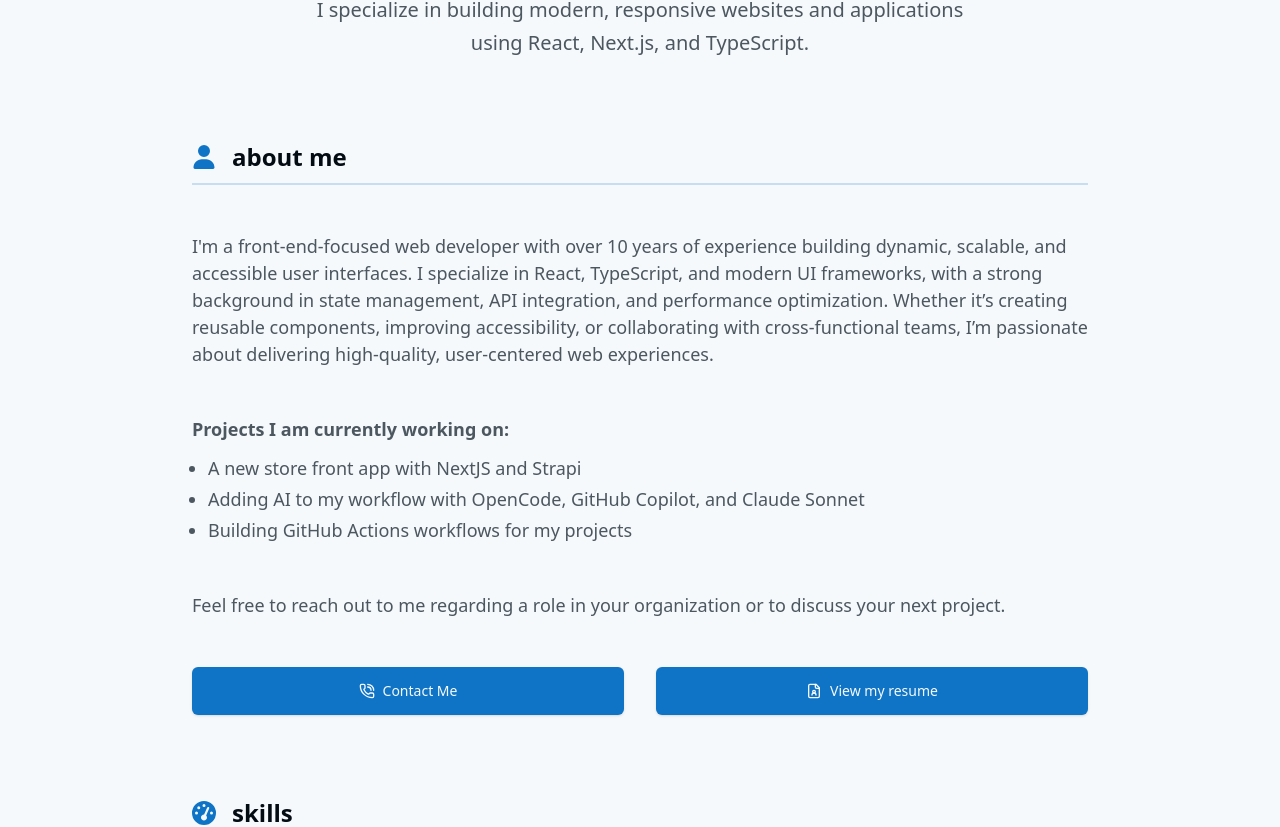
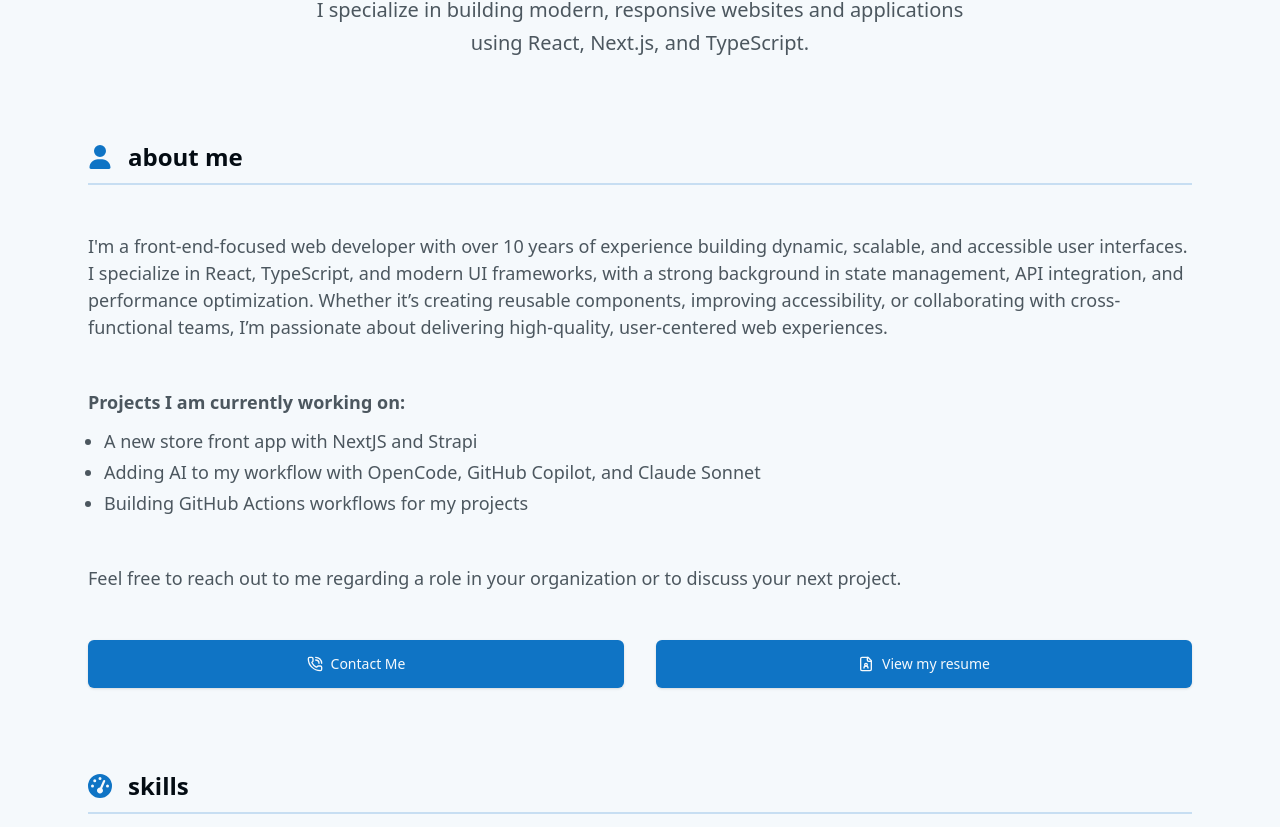
Before and after one commit to bill742/bill742.github.io, a Next.js app: page / in a window 1280 px wide. Shown: the part 371-1198 px from the top of the page. Built offline with nearby package versions, Linux system fonts and the light colour scheme; no server answers.

Commit message:
Remove max width so that content matches width of header.

```diff
--- a/src/app/globals.css
+++ b/src/app/globals.css
@@ -121,7 +121,6 @@
     margin-right: auto;
     display: flex;
     width: 100%;
-    max-width: 56rem;
     scroll-margin-top: 5.75rem;
     flex-direction: column;
     row-gap: 3rem;
```
